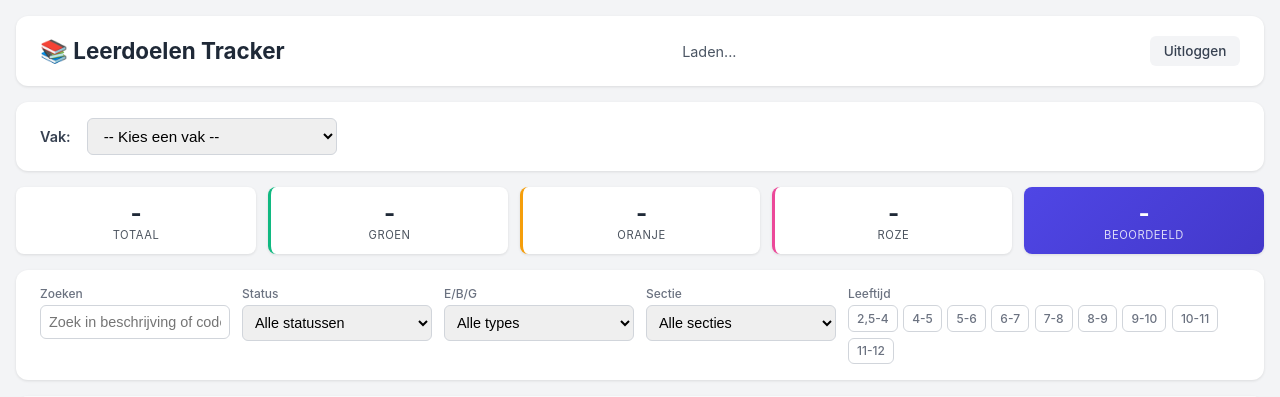
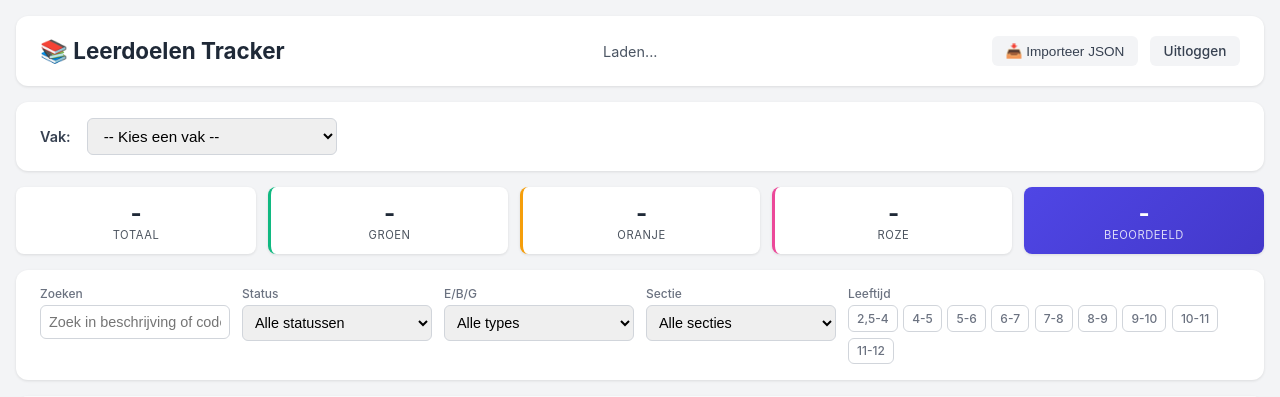
Before and after one commit to scholengroep5/leerdoelen_tracker, a Flask app: template backend/templates/leerkracht.html in a window 1280 px wide. Shown: the top 397 px of the page. Run offline with Flask 3, Linux system fonts and the light colour scheme; the template is opened without the code that fills it: most values are stand-ins (such as "Sample title", 1, 10 or a date in 2020); parts of the project's set-up code (start-up, migrations or seed data) failed here and were passed over.

Commit message:
add JSON import button and legacy import functionality

```diff
--- a/backend/templates/leerkracht.html
+++ b/backend/templates/leerkracht.html
@@ -250,6 +250,10 @@
                     ✎ Wijzigen
                 </button>
             </div>
+            <button id="btnImportJson" class="btn btn-secondary" title="Importeer beoordelingen uit vorige versie (JSON)">
+            📥 Importeer JSON
+            </button>
+            <input type="file" id="importJsonFile" accept=".json" style="display:none">
             <a href="/auth/logout" class="btn btn-secondary">Uitloggen</a>
         </div>
     </div>
@@ -342,7 +346,7 @@
         </p>
         <div id="klasCheckboxes" style="display:flex;flex-direction:column;gap:.5rem;margin-bottom:1rem;max-height:250px;overflow-y:auto;"></div>
         <div style="display:flex;gap:.5rem;justify-content:flex-end;">
-            <button class="btn btn-secondary">Annuleren</button>
+            <button id="btnSluitKlas" class="btn btn-secondary">Annuleren</button>
             <button id="btnSlaKlas" class="btn btn-primary">Opslaan</button>
         </div>
     </div>
@@ -672,6 +676,42 @@ function showNotification(msg, type='success') {
     el.className   = `notification ${type} show`;
     setTimeout(() => el.classList.remove('show'), 3000);
 }
+
+// ── Legacy JSON import (uit vorige standalone versie) ────────────────────────
+async function importLegacyJson(file) {
+    if (!file) return;
+    let data;
+    try {
+        data = JSON.parse(await file.text());
+    } catch(e) {
+        showNotification('Ongeldig JSON bestand', 'error'); return;
+    }
+
+    if (!data.vakken) { showNotification('Geen vakken gevonden in dit bestand', 'error'); return; }
+
+    showNotification('Bezig met importeren...', 'info');
+
+    try {
+        const res = await fetch('/api/assessments/bulk-import', {
+            method: 'POST',
+            headers: { 'Content-Type': 'application/json' },
+            body: JSON.stringify({ vakken: data.vakken })
+        });
+        const result = await res.json();
+        if (!res.ok) { showNotification(result.error || 'Import mislukt', 'error'); return; }
+
+        showNotification(
+            `Import klaar: ${result.totaal} beoordelingen geïmporteerd` +
+            (result.fouten > 0 ? `, ${result.fouten} fouten` : ''),
+            result.fouten > 0 ? 'warning' : 'success'
+        );
+        if (currentVakId) await loadAssessments(currentVakId);
+        updateStats();
+    } catch(e) {
+        showNotification('Netwerkfout tijdens import', 'error');
+    }
+}
+
 </script>
 </body>
 </html>
```
